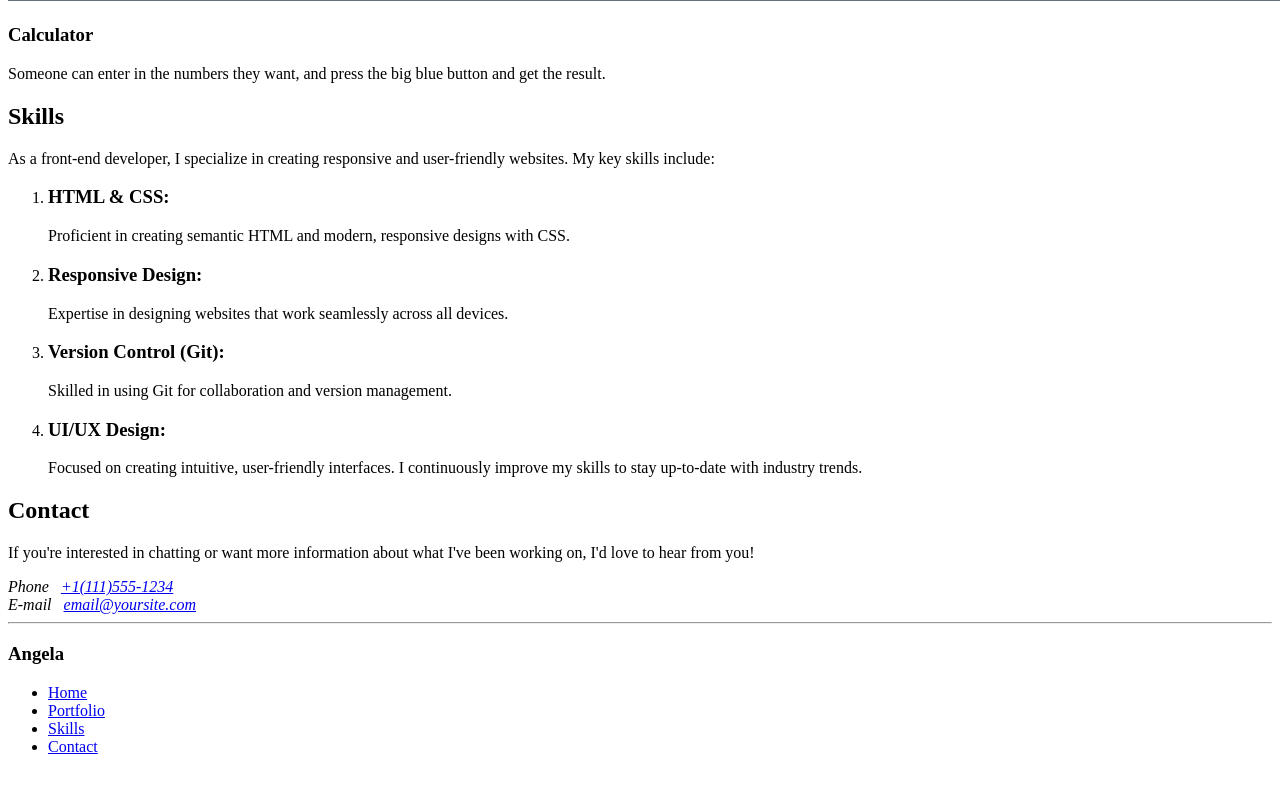
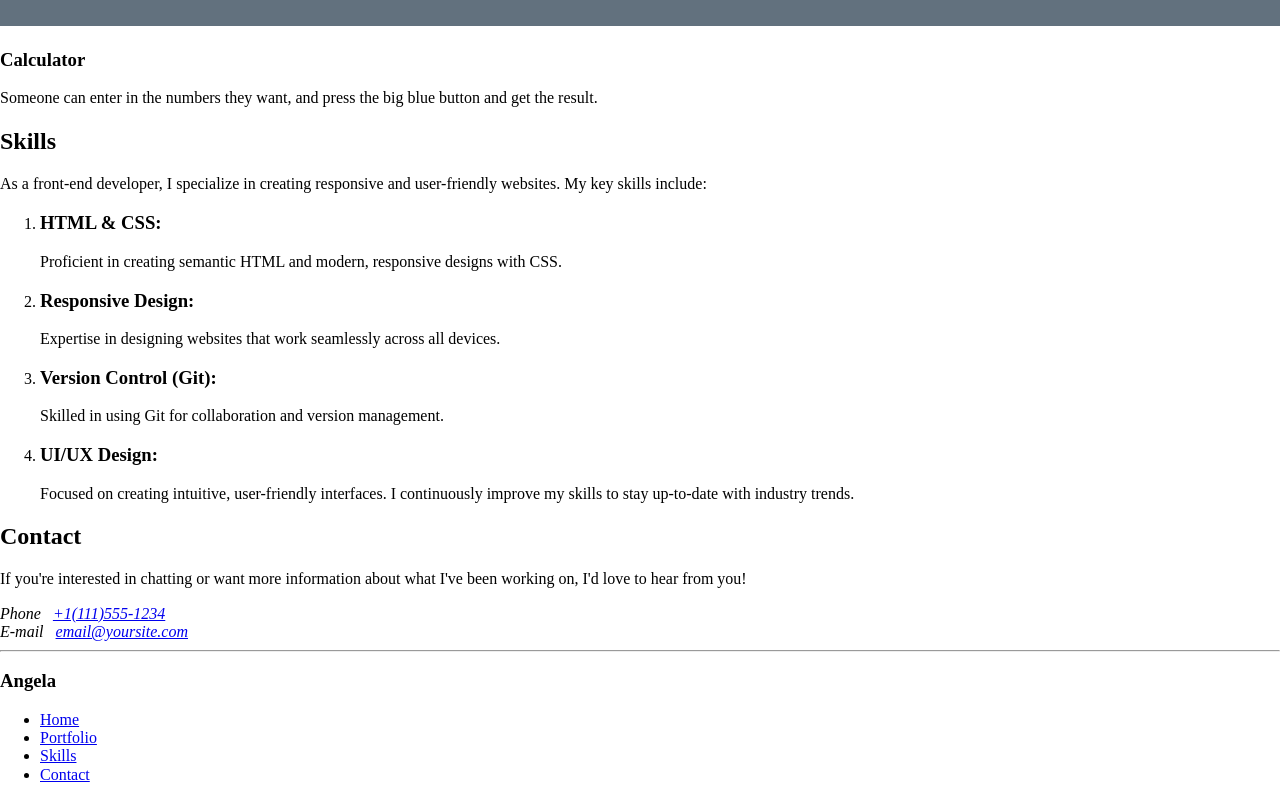
Before and after one commit to AngelaSorokina/Project-2, a plain HTML site: page index.html in a window 1280 px wide. Shown: the part 5283-6083 px from the top of the page. Before the commit the page ends 6055 px from the top, so only its background shows below. Drawn offline with Linux system fonts and the light colour scheme.

Commit message:
Adding style.css

```diff
--- a/index.html
+++ b/index.html
@@ -4,8 +4,8 @@
 	<meta name="viewport" content="width=device-width, initial-scale=1.0">
 	<title>Mobile first Responsive Layout</title>
 	<link href="https://fonts.googleapis.com/css2?family=Inter:ital,opsz,wght@0,14..32,100..900;1,14..32,100..900&family=Poppins:wght@700&display=swap" rel="stylesheet" type="text/css">
-  <link rel="stylesheet" href=''>
-	<link rel="stylesheet" href="">
+  <link rel="stylesheet" href="css/normalize.css">
+	<link rel="stylesheet" href="css/style.css">
 </head>
 
 <body>
```
Also changed, not shown: css/style.css (added).
